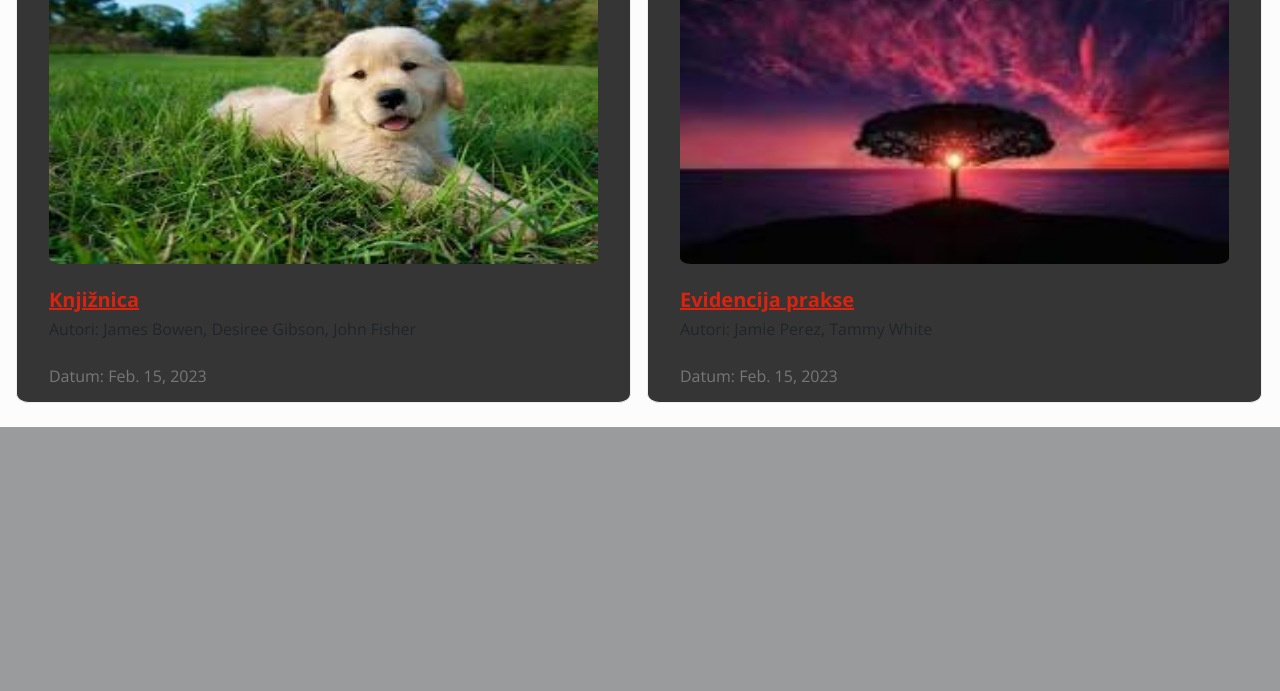
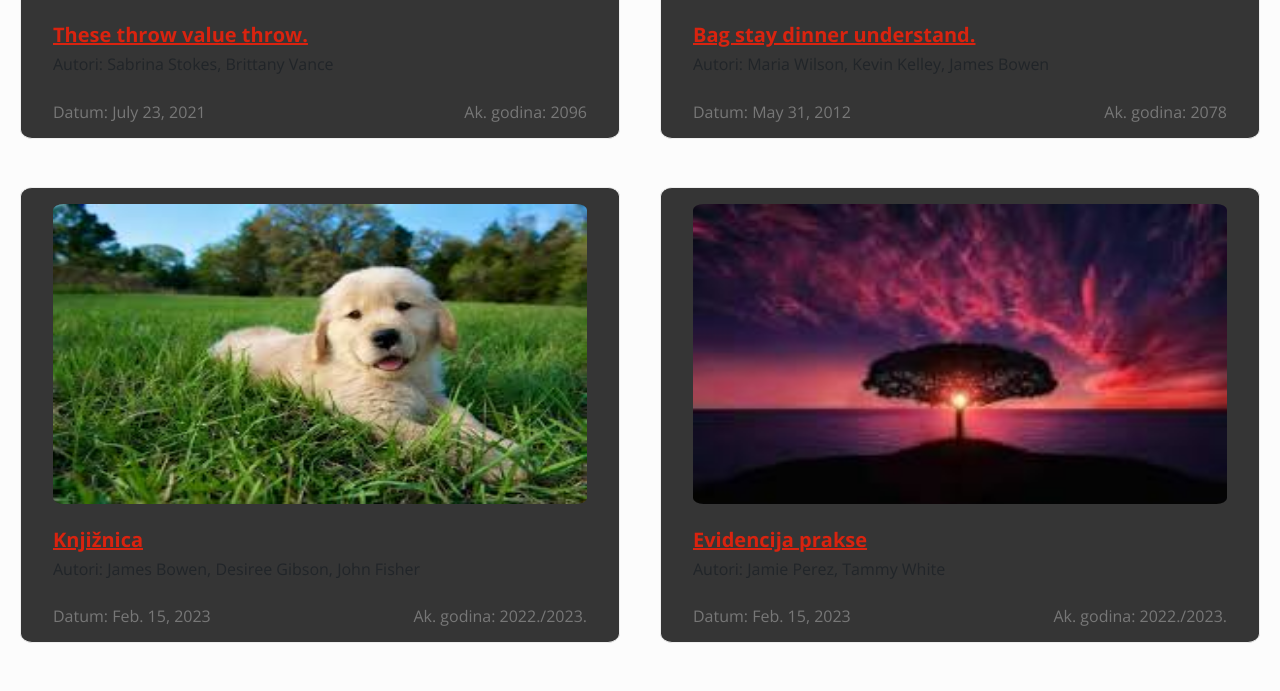
Before and after one commit to T30M47/Upravitelj-Aplikacija-PW, a Django app: page / in a window 1280 px wide. Shown: the part 5145-5836 px from the top of the page. Before the commit the page ends 5572 px from the top, so only its background shows below. Run offline with Django 4.2, Linux system fonts and the light colour scheme; data comes from the database, SQL or seed files in the repository; grey boxes labelled with a size stand in for pictures from a placeholder-image service; some libraries are stand-ins or nearby versions.

Commit message:
Uređen raspored aplikacija i dodana ak. godina.

```diff
--- a/mysite/main/templates/main/aplikacijaPregled_list.html
+++ b/mysite/main/templates/main/aplikacijaPregled_list.html
@@ -25,7 +25,7 @@
         <div class="col"><a href="{{aplikacija.aplikacija_URL}}"><button type="button" style="position: inherit; background-color: darkred; width: 170px; height: 60px; font-size: large; float: right; margin: 10px;" class="btn" ><strong>Posjeti</strong></button></a></div>
         </div>
         <div class="row">
-        <div class="col">{% load static %}<img src="{{aplikacija.aplikacija_slika}}" alt="NaslovnaSLika" class="responsive" style="border-radius: 2%; width: 100%; height: 500px; margin-left: auto; margin-right: auto;"></div>
+        <div class="col">{% load static %}<img src="{{aplikacija.aplikacija_slika}}" alt="NaslovnaSLika" class="responsive" style="border-radius: 1%; width: 100%; height: 500px; margin-left: auto; margin-right: auto;"></div>
         </div><br>
         <div class="row">
          <div class="col"><h4><strong>Objavljeno:</strong> {{aplikacija.aplikacija_datum}}</h4></div>
--- a/mysite/main/templates/main/aplikacija_list.html
+++ b/mysite/main/templates/main/aplikacija_list.html
@@ -25,17 +25,20 @@
 
     <h3 style="margin: 20px"><strong>Aplikacije:</strong></h3><hr>
 
-    <div class="row mx-2">
+    <div class="row mx-auto">
 
         {% for aplikacija in aplikacija_list %}
-        <div class="card col-12 col-md-6 col-lg-4 mb-4 mx-2" style="width: 615px; background-color: rgb(53, 53, 53); border-radius: 2%;">
+        <div class="card col-12 col-md-6 col-lg-4 mb-5 mx-auto" style="width: 600px; background-color: rgb(53, 53, 53); border-radius: 2%;">
 
             <div class="card-body mx-1">
-                <a href="{{aplikacija.aplikacija_naziv}}"><img src="{{aplikacija.aplikacija_slika}}" class="card-img-top" alt="Thumbnail" width="610" height="300" style="border-radius: 2%"/></a><br>
+                <a href="{{aplikacija.aplikacija_naziv}}"><img src="{{aplikacija.aplikacija_slika}}" class="card-img-top" alt="Thumbnail" width="auto" height="300" style="border-radius: 2%"/></a><br>
                 <br>
                 <h5 class="card-title"><strong><a href="{{aplikacija.aplikacija_naziv}}">{{aplikacija.aplikacija_naziv}}</a></strong></h5>
                 <h6 class="card-title">Autori: {% for student in aplikacija.aplikacija_student.all %}{{student}}{% if not forloop.last %}, {% endif %}{% endfor %}</h6><br>
-                <h6 class="card-subtitle text-muted">Datum: {{aplikacija.aplikacija_datum}}</h6>
+                <div class="row">
+                <div class="col"><h6 class="card-subtitle text-muted">Datum: {{aplikacija.aplikacija_datum}}</h6></div>
+                <div class="col"><h6 class="card-subtitle text-muted" style="float: right;">Ak. godina: {{aplikacija.aplikacija_AkGod}}</h6></div>
+                 </div>
             </div>
         </div>
 
```
